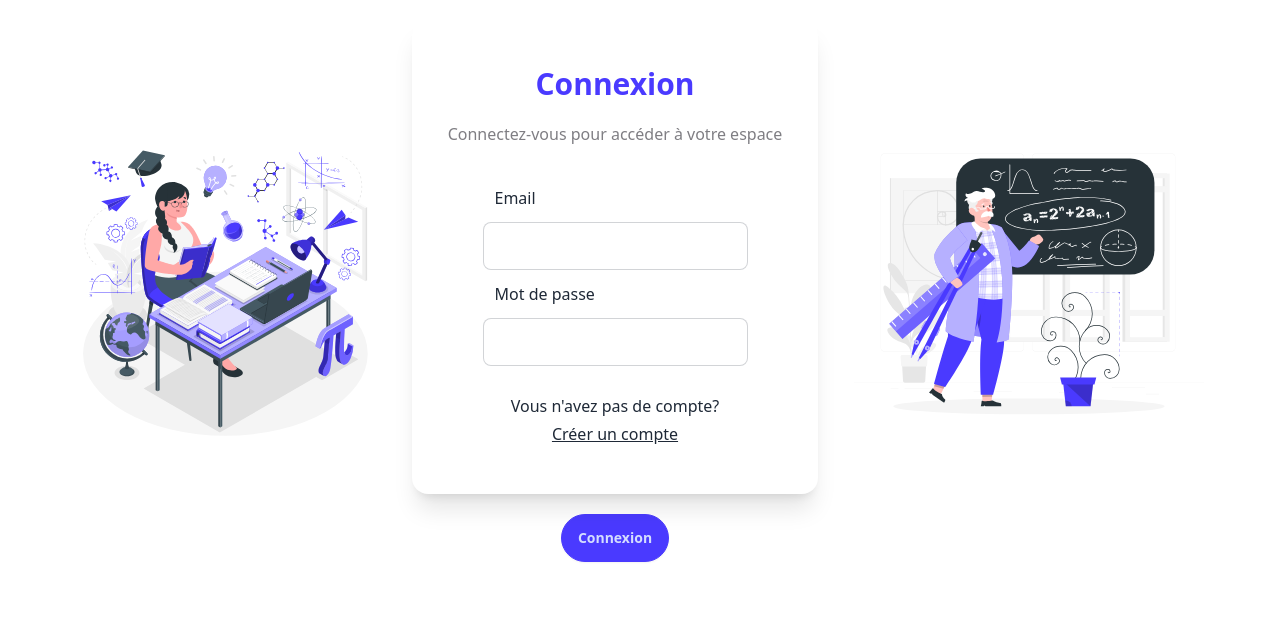
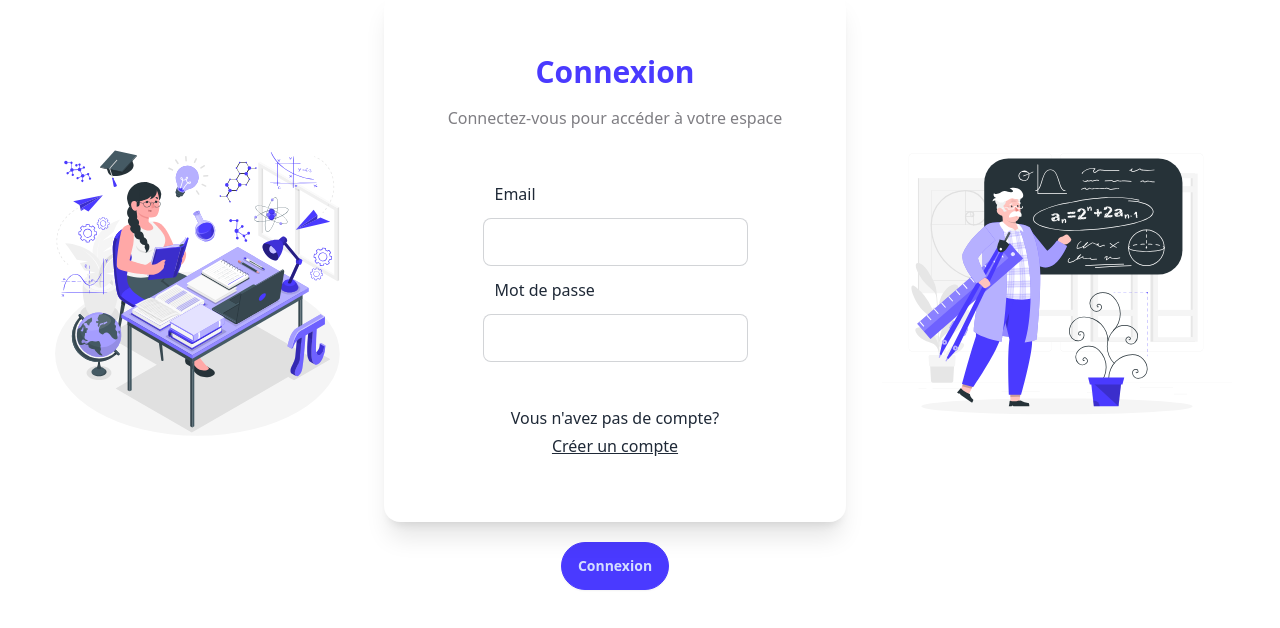
Before and after one commit to LawderDev/Parcoursup, a Nuxt app in the folder front/: page /connexion in a window 1280 px wide. Shown: the part 110-738 px from the top of the page. Built offline with nearby package versions, Linux system fonts and the light colour scheme.

Commit message:
rajout margin

```diff
--- a/front/pages/connexion.vue
+++ b/front/pages/connexion.vue
@@ -3,15 +3,15 @@
     <img class="w-[50%] md:w-[300px]" src="../public/learning.svg" alt="" />
     <div class="m-3 md:m-9">
       <Card>
-        <div>
-          <h2 class="text-3xl my-4 font-bold text-center text-primary">
+        <div class="m-4">
+          <h2 class="text-3xl m-4 font-bold text-center text-primary">
             Connexion
           </h2>
-          <h3 class="m-1 my-5 text-secondary text-center">
+          <h3 class="m-4 text-secondary text-center">
             Connectez-vous pour accéder à votre espace
           </h3>
         </div>
-        <div class="flex justify-center">
+        <div class="flex justify-center ">
           <div>
             <div>
               <h2 class="m-3">Email</h2>
@@ -23,7 +23,7 @@
             </div>
           </div>
         </div>
-        <div class="flex flex-col justify-center m-4">
+        <div class="flex flex-col justify-center m-8">
           <h3 class="text-center m-1">Vous n'avez pas de compte?</h3>
           <a class="link text-center w-full" href="">Créer un compte</a>
         </div>
```
